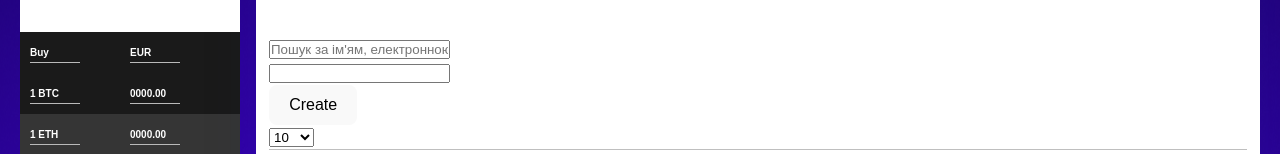
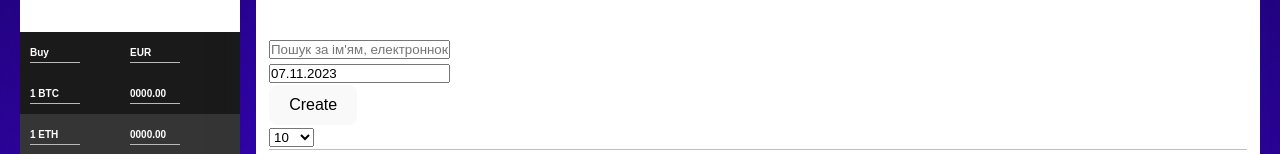
Before and after one commit to devPageMibo/office, a React (Vite) app: page /admin/dashboard in a window 1280 px wide. Shown: the part 194-348 px from the top of the page. Built offline with nearby package versions, Linux system fonts and the light colour scheme; no server answers; sample sign-in values are in the browser's storage.

Commit message:
add fix data

```diff
--- a/src/components/AdminCustomersAllTable/AdminCustomersAllTable.jsx
+++ b/src/components/AdminCustomersAllTable/AdminCustomersAllTable.jsx
@@ -1,10 +1,11 @@
 import React, {useState} from 'react';
-import { CustomersAllContent } from "./Styles.jsx";
+import {CustomersAllContent} from "./Styles.jsx";
 import ReactDatePicker from 'react-datepicker';
 import 'react-datepicker/dist/react-datepicker.css';
 import edit from './../../assets/images/edit.svg';
 import useFetchCustomersAll from "../../hooks/useFetchCustomersAll.jsx";
 import CreateCustomerModal from "../CreateCustomerModal/CreateCustomerModal.jsx";
+
 
 const AdminCustomersAllTable = ({ accessToken }) => {
     const {
@@ -34,6 +35,14 @@ const AdminCustomersAllTable = ({ accessToken }) => {
     const handleCreateCustomer = (formData) => {
     };
 
+    // const today = new Date();
+    // const formattedDate = `${today.getDate()}.${today.getMonth() + 1}.${today.getFullYear()}`;
+
+    const getCurrentDate = () => {
+        const now = new Date();
+        return new Date(now.getUTCFullYear(), now.getUTCMonth(), now.getUTCDate());
+    };
+
     return (
         <CustomersAllContent>
             <div className="table-control">
@@ -47,7 +56,7 @@ const AdminCustomersAllTable = ({ accessToken }) => {
                 </div>
                 <div className="date-filter">
                     <ReactDatePicker
-                        selected={selectedDate}
+                        selected={selectedDate || getCurrentDate()}
                         onChange={handleDateChange}
                         dateFormat="dd.MM.yyyy"
                     />
```
